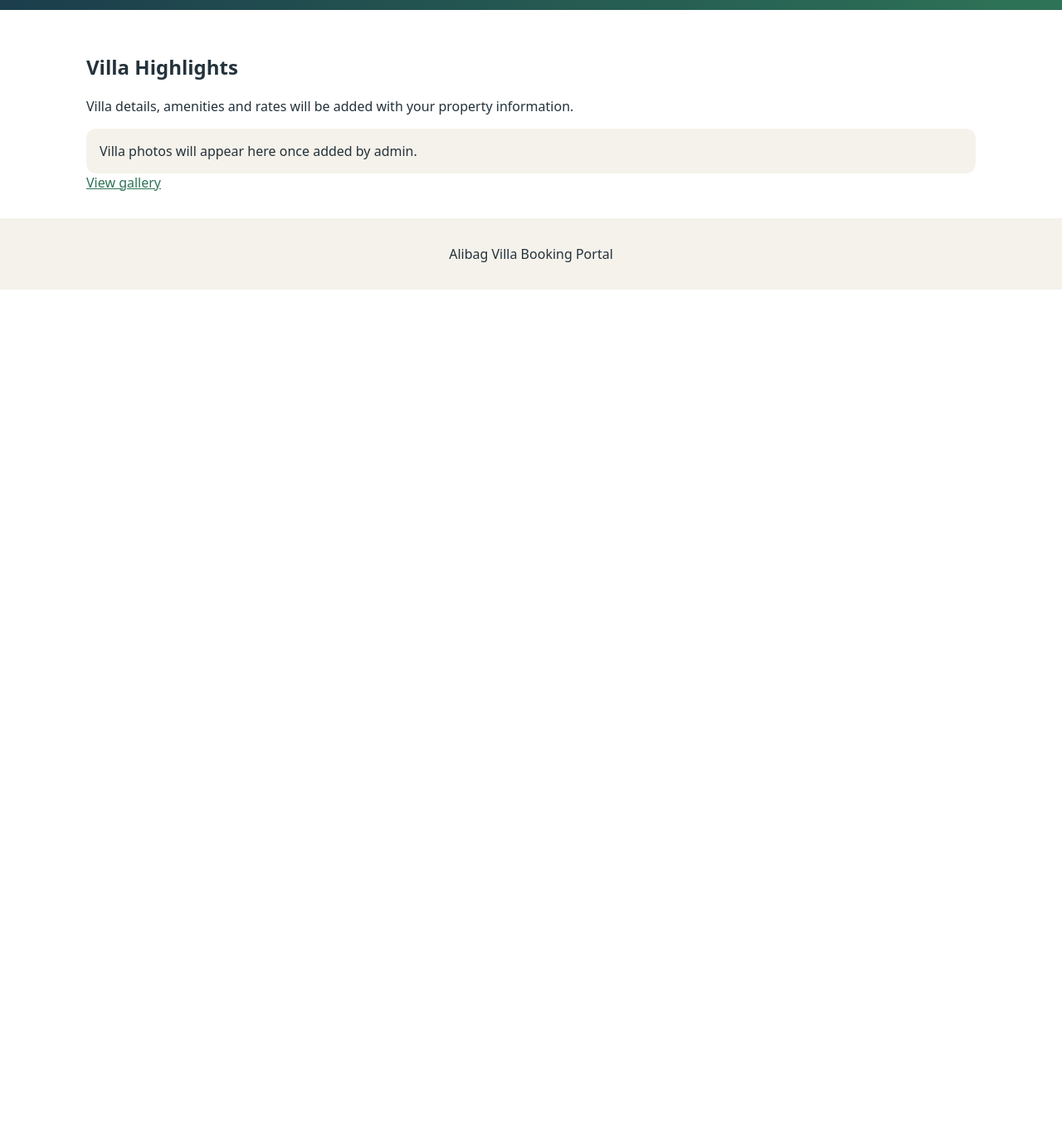
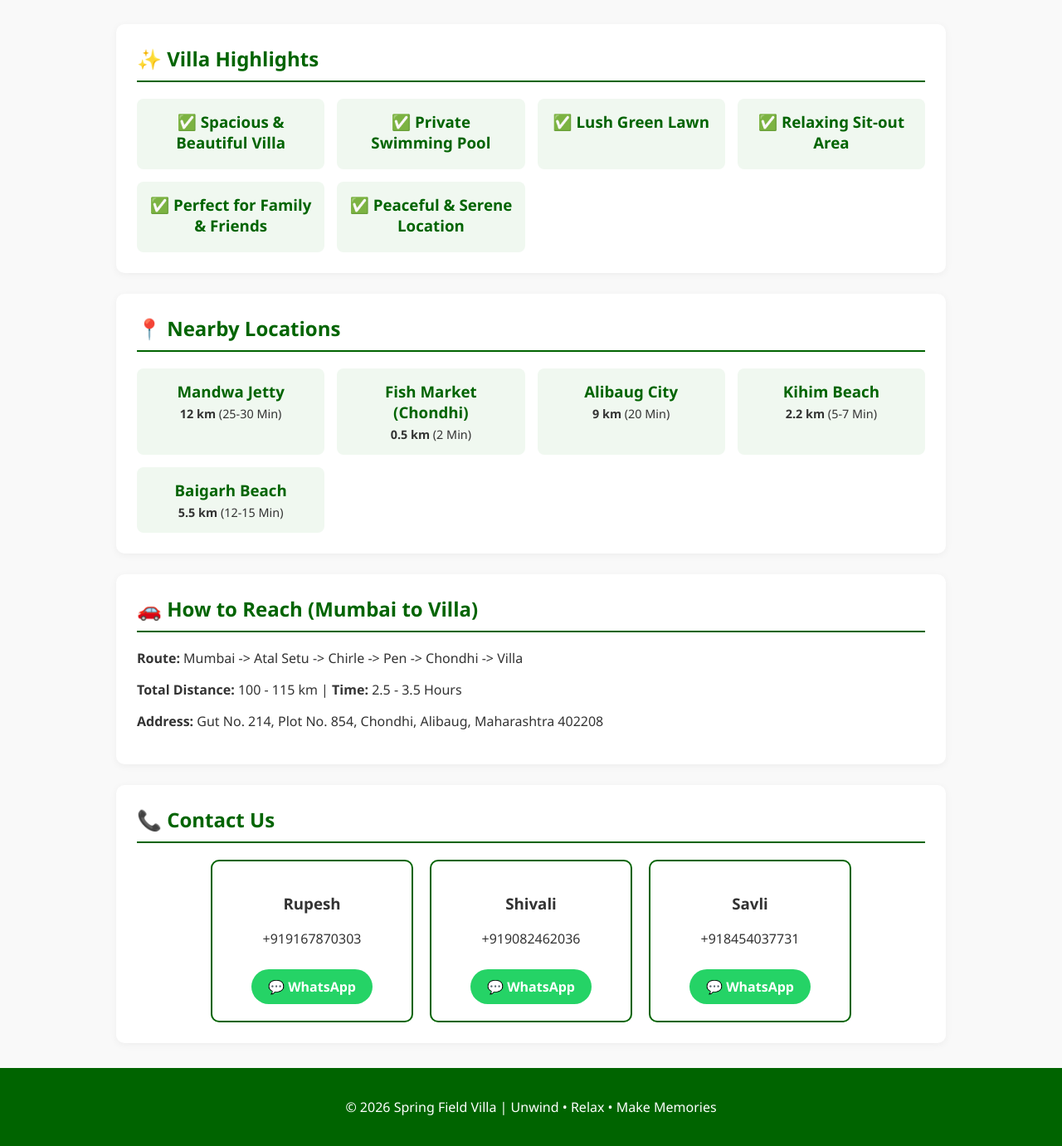
Before and after one commit to niteshmalusare822-coder/alibag-villa-booking, a Flask app: page / in a window 1280 px wide. Shown: the part 527-1908 px from the top of the page at 83% size. Before the commit the page ends 876 px from the top, so only its background shows below. Run offline with Flask 3, Linux system fonts and the light colour scheme.

Commit message:
Update index.html

```diff
--- a/templates/index.html
+++ b/templates/index.html
@@ -1,3 +1,94 @@
-{% extends "base.html" %}{% block title %}Alibag Villa | Home{% endblock %}{% block content %}
-<section class="hero"><div><p class="eyebrow">Your coastal getaway</p><h1>Relax. Recharge. Repeat.</h1><p>Discover your villa stay in Alibag.</p><a class="btn" href="{{ url_for('booking.create_booking') }}">Check booking request</a></div></section>
-<section class="section"><h2>Villa Highlights</h2><p>Villa details, amenities and rates will be added with your property information.</p><div class="gallery-grid">{% for image in images %}<figure><img src="{{ image.image_url }}" alt="{{ image.caption or 'Villa photo' }}"><figcaption>{{ image.caption }}</figcaption></figure>{% else %}<div class="placeholder">Villa photos will appear here once added by admin.</div>{% endfor %}</div><a href="/gallery/">View gallery</a></section>{% endblock %}
+<!DOCTYPE html>
+<html lang="mr">
+<head>
+    <meta charset="UTF-8">
+    <meta name="viewport" content="width=device-width, initial-scale=1.0">
+    <title>{{ villa.name }} | Alibaug</title>
+    <style>
+        body { font-family: 'Segoe UI', sans-serif; margin: 0; padding: 0; background: #f9f9f9; color: #333; }
+        header { background: #006400; color: white; padding: 20px; text-align: center; }
+        .hero { background: linear-gradient(rgba(0,0,0,0.5), rgba(0,0,0,0.5)), url('{{ villa.hero_image }}') center/cover; height: 50vh; display: flex; align-items: center; justify-content: center; text-align: center; color: white; }
+        .hero h1 { font-size: 3rem; margin: 0; text-shadow: 2px 2px 4px #000; }
+        .container { max-width: 1000px; margin: 30px auto; padding: 0 20px; }
+        .section { background: white; padding: 25px; border-radius: 10px; box-shadow: 0 2px 10px rgba(0,0,0,0.05); margin-bottom: 25px; }
+        .section h2 { color: #006400; border-bottom: 2px solid #006400; padding-bottom: 10px; margin-top: 0; }
+        .grid { display: grid; grid-template-columns: repeat(auto-fit, minmax(200px, 1fr)); gap: 15px; }
+        .card { background: #f0f8f0; padding: 15px; border-radius: 8px; text-align: center; }
+        .card h3 { margin: 0 0 5px 0; color: #006400; }
+        .card p { margin: 0; font-size: 0.9rem; }
+        .contact-grid { display: flex; justify-content: center; gap: 20px; flex-wrap: wrap; }
+        .contact-card { background: #fff; border: 2px solid #006400; padding: 20px; border-radius: 10px; text-align: center; min-width: 200px; }
+        .btn { background: #25D366; color: white; padding: 10px 20px; text-decoration: none; border-radius: 25px; font-weight: bold; display: inline-block; margin-top: 10px; }
+        .btn-book { background: #006400; font-size: 1.2rem; padding: 15px 30px; }
+        .flash { background: #d4edda; color: #155724; padding: 15px; text-align: center; border-radius: 5px; margin: 20px auto; max-width: 600px; }
+        footer { text-align: center; padding: 20px; background: #006400; color: white; }
+    </style>
+</head>
+<body>
+    <header><h1>🏡 {{ villa.name }}</h1></header>
+
+    {% with messages = get_flashed_messages() %}
+      {% if messages %}{% for message in messages %}<div class="flash">{{ message }}</div>{% endfor %}{% endif %}
+    {% endwith %}
+
+    <section class="hero">
+        <div>
+            <h1>{{ villa.name }}</h1>
+            <p style="font-size: 1.3rem;">{{ villa.tagline }}</p>
+            <!-- ✅ येथे 'booking' हे अचूक endpoint नाव आहे -->
+            <a href="{{ url_for('booking') }}" class="btn btn-book">🗓️ Book Now</a>
+        </div>
+    </section>
+
+    <div class="container">
+        <!-- Highlights -->
+        <div class="section">
+            <h2>✨ Villa Highlights</h2>
+            <div class="grid">
+                {% for h in villa.highlights %}
+                <div class="card"><h3>✅ {{ h }}</h3></div>
+                {% endfor %}
+            </div>
+        </div>
+
+        <!-- Nearby Places -->
+        <div class="section">
+            <h2>📍 Nearby Locations</h2>
+            <div class="grid">
+                {% for n in villa.nearby %}
+                <div class="card">
+                    <h3>{{ n.place }}</h3>
+                    <p><strong>{{ n.dist }}</strong> ({{ n.time }})</p>
+                </div>
+                {% endfor %}
+            </div>
+        </div>
+
+        <!-- How to Reach -->
+        <div class="section">
+            <h2>🚗 How to Reach (Mumbai to Villa)</h2>
+            <p><strong>Route:</strong> {{ villa.route.path }}</p>
+            <p><strong>Total Distance:</strong> {{ villa.route.distance }} | <strong>Time:</strong> {{ villa.route.time }}</p>
+            <p><strong>Address:</strong> {{ villa.address }}</p>
+        </div>
+
+        <!-- Contacts -->
+        <div class="section">
+            <h2>📞 Contact Us</h2>
+            <div class="contact-grid">
+                {% for c in villa.contacts %}
+                <div class="contact-card">
+                    <h3>{{ c.name }}</h3>
+                    <p>{{ c.phone }}</p>
+                    <a href="https://wa.me/{{ c.phone.replace('+','') }}" class="btn" target="_blank">💬 WhatsApp</a>
+                </div>
+                {% endfor %}
+            </div>
+        </div>
+    </div>
+
+    <footer>
+        <p>© 2026 {{ villa.name }} | Unwind • Relax • Make Memories</p>
+    </footer>
+</body>
+</html>
```
